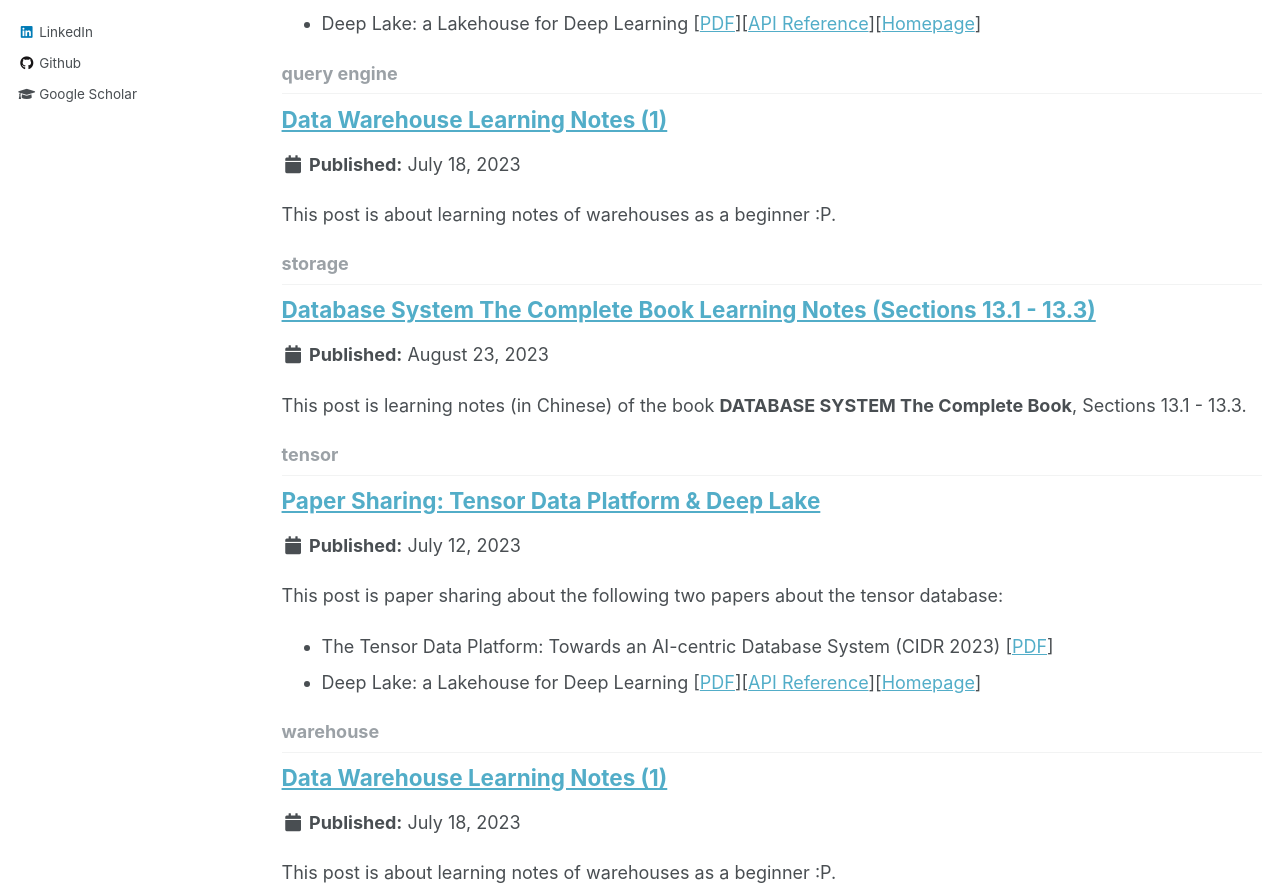
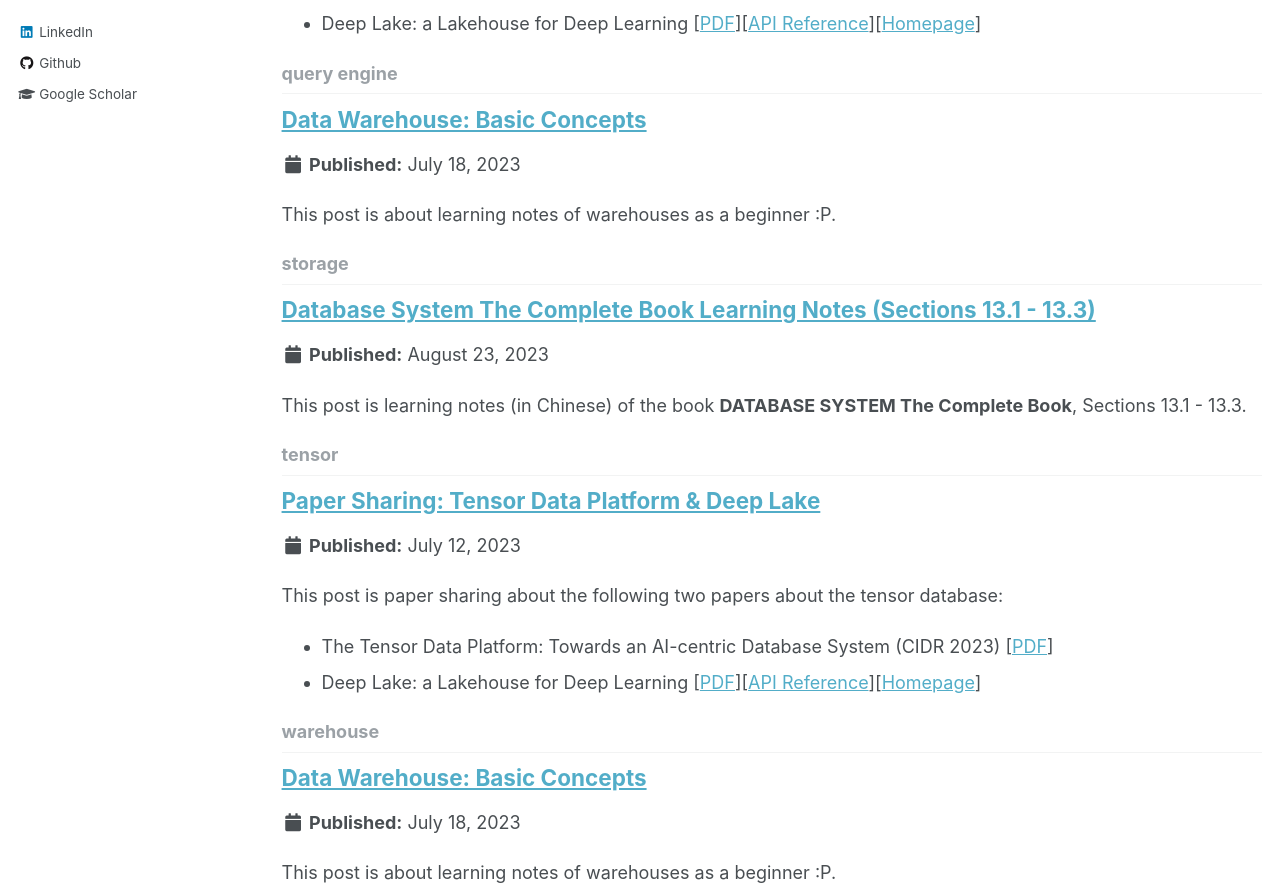
Before and after one commit to rlin27/rlin27.github.io, a Jekyll site: the page built from _pages/tag-archive.html, in a window 1280 px wide and 1400 px high, scrolled down 997 px. Shown: the part 292-1177 px from the top of the window. Built offline with Jekyll 4.4.1, drawn with Linux system fonts in a browser that asks for light colours.

Commit message:
Update 2023-07-18-Warehouse-notes.md

```diff
--- a/_posts/2023-07-18-Warehouse-notes.md
+++ b/_posts/2023-07-18-Warehouse-notes.md
@@ -1,5 +1,5 @@
 ---
-title: 'Data Warehouse Learning Notes (1)'
+title: 'Data Warehouse: Basic Concepts'
 date: 2023-07-18
 permalink: /posts/2023/07/blog-post-2/
 tags:
```
